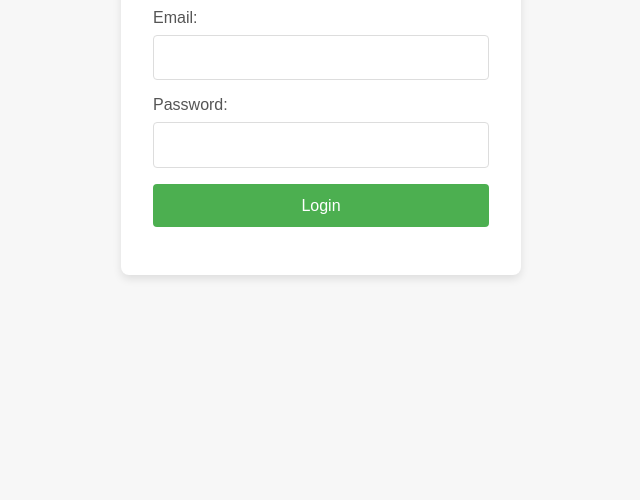
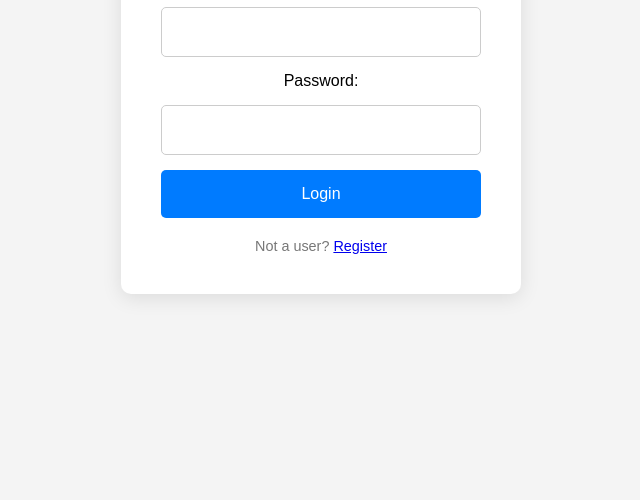
Before and after one commit to TousifTamboli/otpProjectNew, a website: page public/login.html in a window 1280 px wide. Shown: the part 300-800 px from the top of the page, without its empty margins (319-959 px from the left). Drawn offline with Linux system fonts and the light colour scheme.

Commit message:
new user functionality added

```diff
--- a/public/css/styles.css
+++ b/public/css/styles.css
@@ -1,4 +1,4 @@
-/* General Styles for Login, Register, and OTP Pages */
+/* Basic Reset */
 * {
     margin: 0;
     padding: 0;
@@ -6,8 +6,8 @@
 }
 
 body {
-    font-family: Arial, sans-serif;
-    background-color: #f7f7f7;
+    font-family: 'Arial', sans-serif;
+    background-color: #f4f4f4;
     display: flex;
     justify-content: center;
     align-items: center;
@@ -15,75 +15,75 @@ body {
 }
 
 .container {
-    background-color: #fff;
-    padding: 2rem;
-    border-radius: 8px;
-    box-shadow: 0 4px 8px rgba(0, 0, 0, 0.1);
+    background-color: white;
+    padding: 40px;
+    border-radius: 10px;
+    box-shadow: 0px 4px 20px rgba(0, 0, 0, 0.1);
+    width: 100%;
     max-width: 400px;
-    width: 100%;
+    text-align: center;
 }
 
-h2 {
-    text-align: center;
-    margin-bottom: 1.5rem;
+h1 {
+    font-size: 2rem;
     color: #333;
+    margin-bottom: 20px;
 }
 
-/* Form Styles */
 form {
     display: flex;
     flex-direction: column;
+    gap: 15px;
 }
 
-label {
+input[type="text"],
+input[type="email"],
+input[type="password"] {
+    padding: 15px;
+    border: 1px solid #ccc;
+    border-radius: 5px;
     font-size: 1rem;
-    color: #555;
-    margin-bottom: 0.5rem;
+    width: 100%;
+    outline: none;
+    transition: border-color 0.3s ease;
 }
 
-input {
-    padding: 0.8rem;
-    border: 1px solid #ddd;
-    border-radius: 4px;
-    font-size: 1rem;
-    margin-bottom: 1rem;
-}
-
-input[type="email"],
-input[type="password"],
-input[type="text"] {
-    width: 100%;
+input[type="text"]:focus,
+input[type="email"]:focus,
+input[type="password"]:focus {
+    border-color: #007bff;
 }
 
 button {
-    background-color: #4CAF50;
+    background-color: #007bff;
     color: white;
-    padding: 0.8rem;
+    padding: 15px;
+    font-size: 1rem;
     border: none;
-    border-radius: 4px;
-    font-size: 1rem;
+    border-radius: 5px;
     cursor: pointer;
     transition: background-color 0.3s ease;
 }
 
 button:hover {
-    background-color: #45a049;
+    background-color: #0056b3;
 }
 
 p {
-    text-align: center;
-    margin-top: 1rem;
-    color: red;
+    font-size: 0.9rem;
+    color: #777;
+    margin-top: 20px;
 }
 
-/* Responsive Design */
-@media (max-width: 600px) {
+@media (max-width: 768px) {
     .container {
-        padding: 1.5rem;
+        padding: 20px;
     }
 
-    input,
+    input[type="text"],
+    input[type="email"],
+    input[type="password"],
     button {
-        font-size: 0.9rem;
+        padding: 12px;
     }
 }
--- a/public/login.html
+++ b/public/login.html
@@ -5,8 +5,6 @@
     <meta name="viewport" content="width=device-width, initial-scale=1.0">
     <title>Login</title>
     <link rel="stylesheet" href="css/styles.css">
-    <style>
-    </style>
 </head>
 <body>
     <div class="container">
@@ -21,6 +19,9 @@
             <button type="submit">Login</button>
         </form>
         <p id="message"></p>
+
+        <!-- Add "Not a user? Register" link -->
+        <p>Not a user? <a href="register.html">Register</a></p>
     </div>
 
     <script>
@@ -41,11 +42,14 @@
 
                 const data = await response.json();
 
-                if (response.ok) {  // Check if response is successful
-                    alert('OTP sent to your email.');  // Show success message
-                    window.location.href = 'otp.html';  // Redirect to otp.html
+                if (response.ok) {
+                    alert('OTP sent to your email.');
+                    window.location.href = 'otp.html';  // Redirect to otp.html if login successful
+                } else if (data.message === 'User not found') {
+                    alert('User not found, redirecting to registration page.');
+                    window.location.href = 'register.html';  // Redirect to register.html if user is not found
                 } else {
-                    document.getElementById("message").textContent = data.message; // Show error message
+                    document.getElementById("message").textContent = data.message;  // Show error message
                 }
             } catch (error) {
                 console.error('Error during login:', error);
```
Also changed, not shown: public/register.html (+2 -1 lines), server.js (+9 -2 lines).
